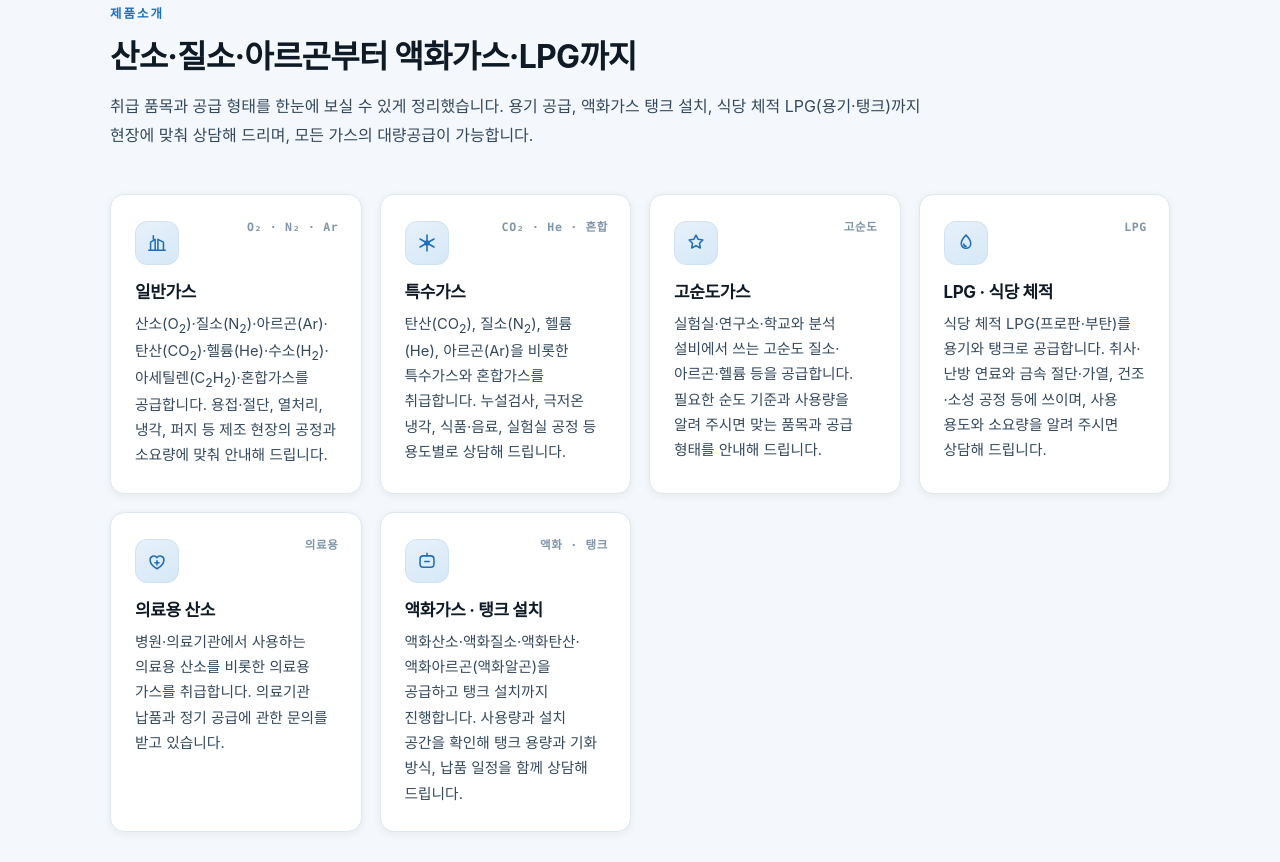
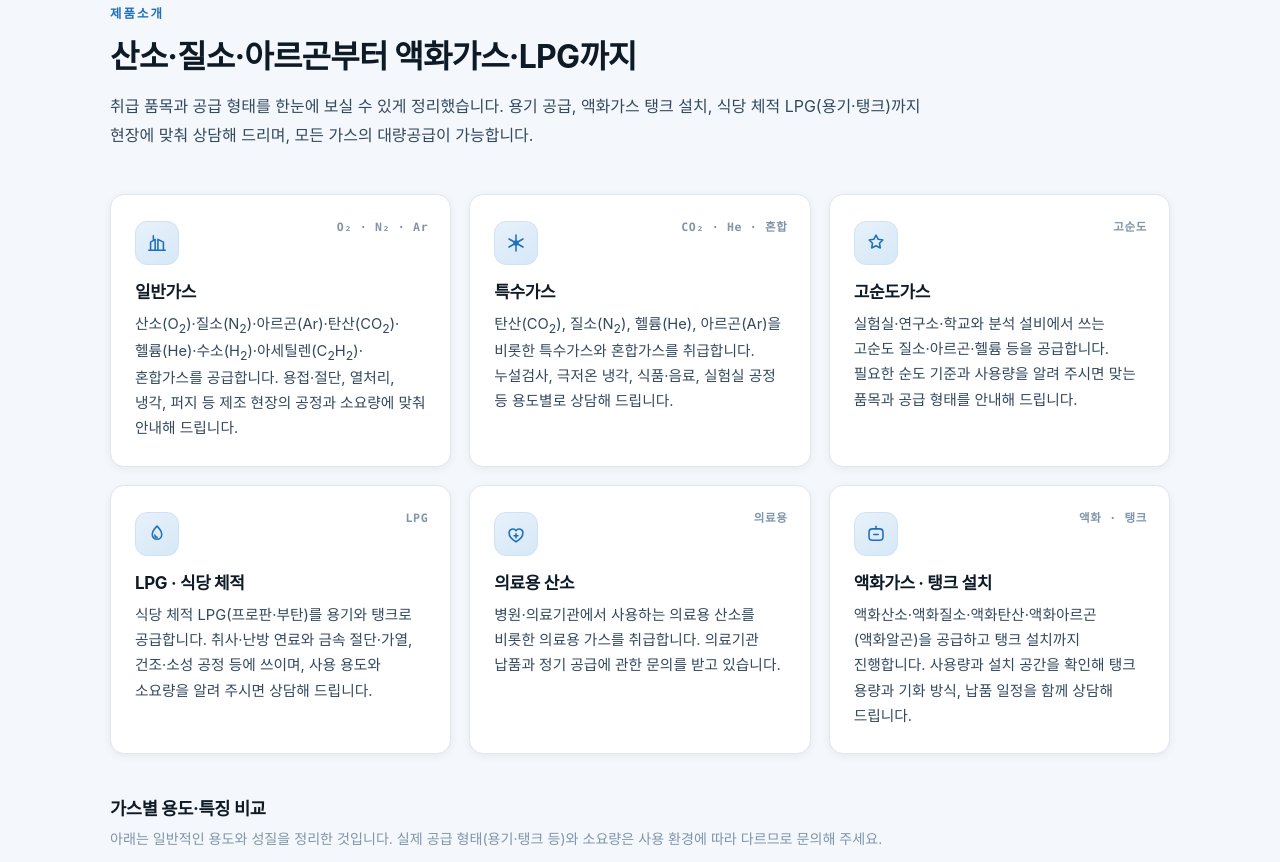
Before and after one commit to msgaa/msgaa.github.io, a plain HTML site: page index.html in a window 1280 px wide. Shown: the part 1918-2780 px from the top of the page. Drawn offline with Linux system fonts and the light colour scheme.

Commit message:
제품 카드 6개가 3열로 고르게 배치되도록 카드 그리드 폭 조정

```diff
--- a/index.html
+++ b/index.html
@@ -437,7 +437,7 @@
   .muted{color:var(--steel-500);font-size:.86em;}
 
   /* ===== 제품 카드 ===== */
-  .cards{display:grid;grid-template-columns:repeat(auto-fit,minmax(228px,1fr));gap:18px;}
+  .cards{display:grid;grid-template-columns:repeat(auto-fit,minmax(296px,1fr));gap:18px;}
   .card{
     position:relative;background:var(--white);border:1px solid var(--steel-200);
     border-radius:var(--radius);padding:26px 24px 24px;box-shadow:var(--shadow-sm);
```
